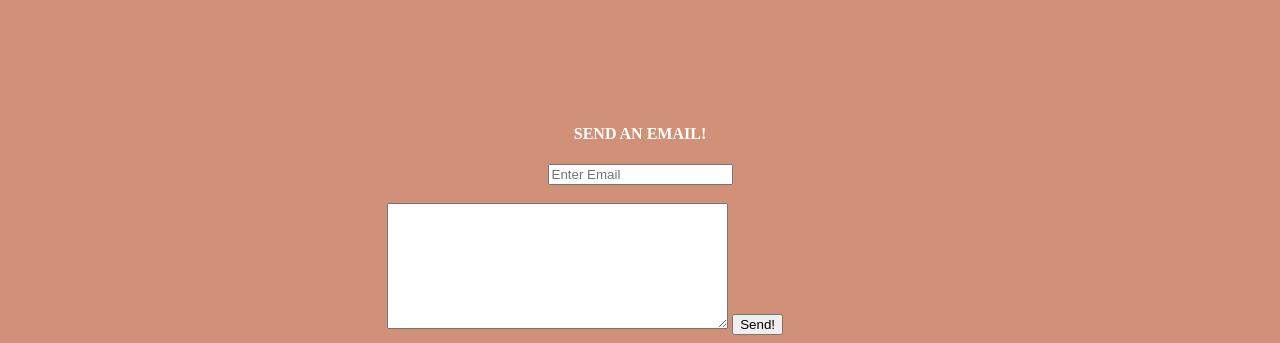
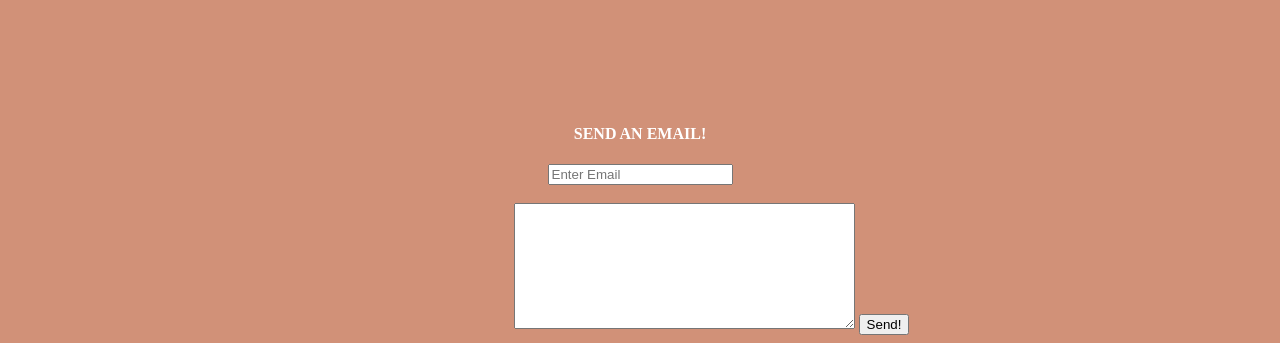
Before and after one commit to athe-mari/CIELO-MARIAH-ATHENA, a plain HTML site: page contact.html in a window 1280 px wide. Shown: the part 794-1137 px from the top of the page. Drawn offline with Linux system fonts and the light colour scheme.

Commit message:
Update contact.html

```diff
--- a/contact.html
+++ b/contact.html
@@ -71,7 +71,7 @@
       <input type="text" name="email" placeholder="Enter Email">
     </form>
     <br/>
-    <textarea name="message" id=message rows="8" cols="40" placeholder="Enter Message Here!" style="margin-left: 30%">
+    <textarea name="message" id=message rows="8" cols="40" placeholder="Enter Message Here!" style="margin-left: 40%">
     </textarea>
     <button type="submit">Send!
     </button>
```
